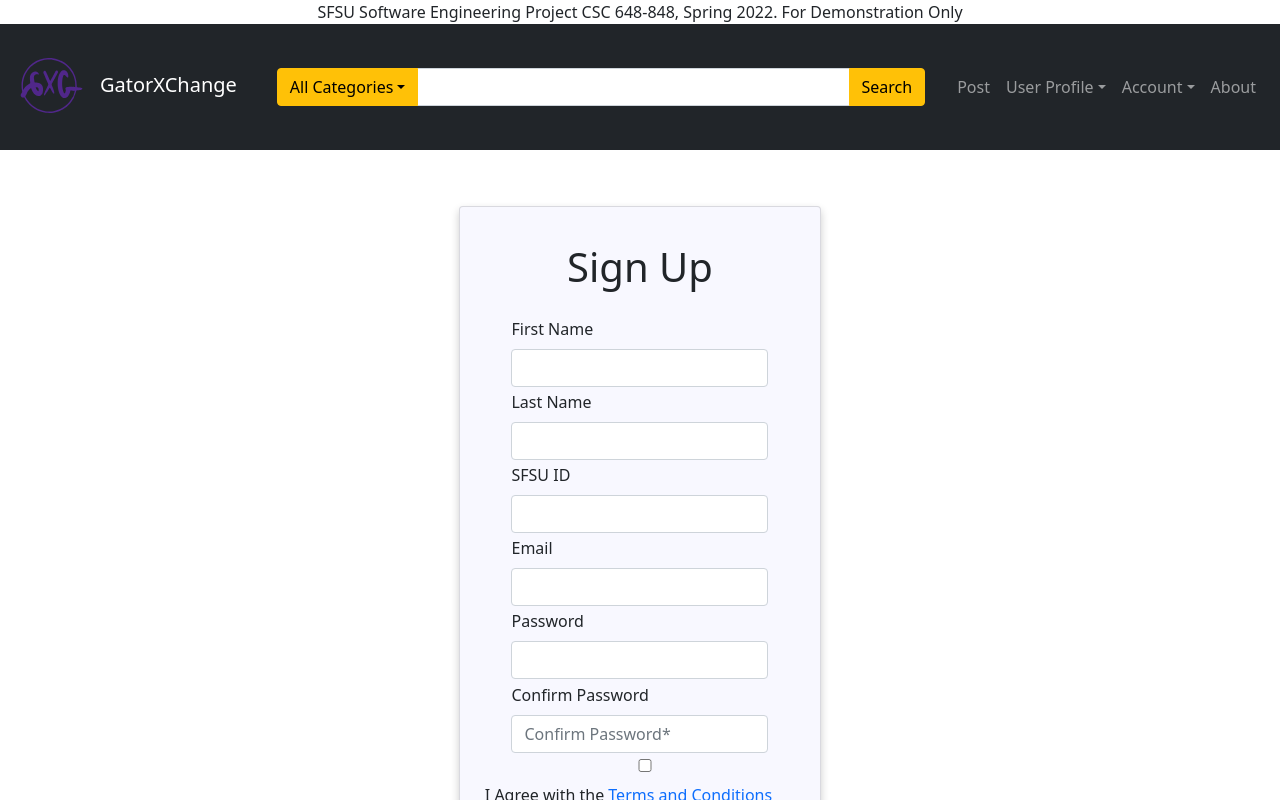
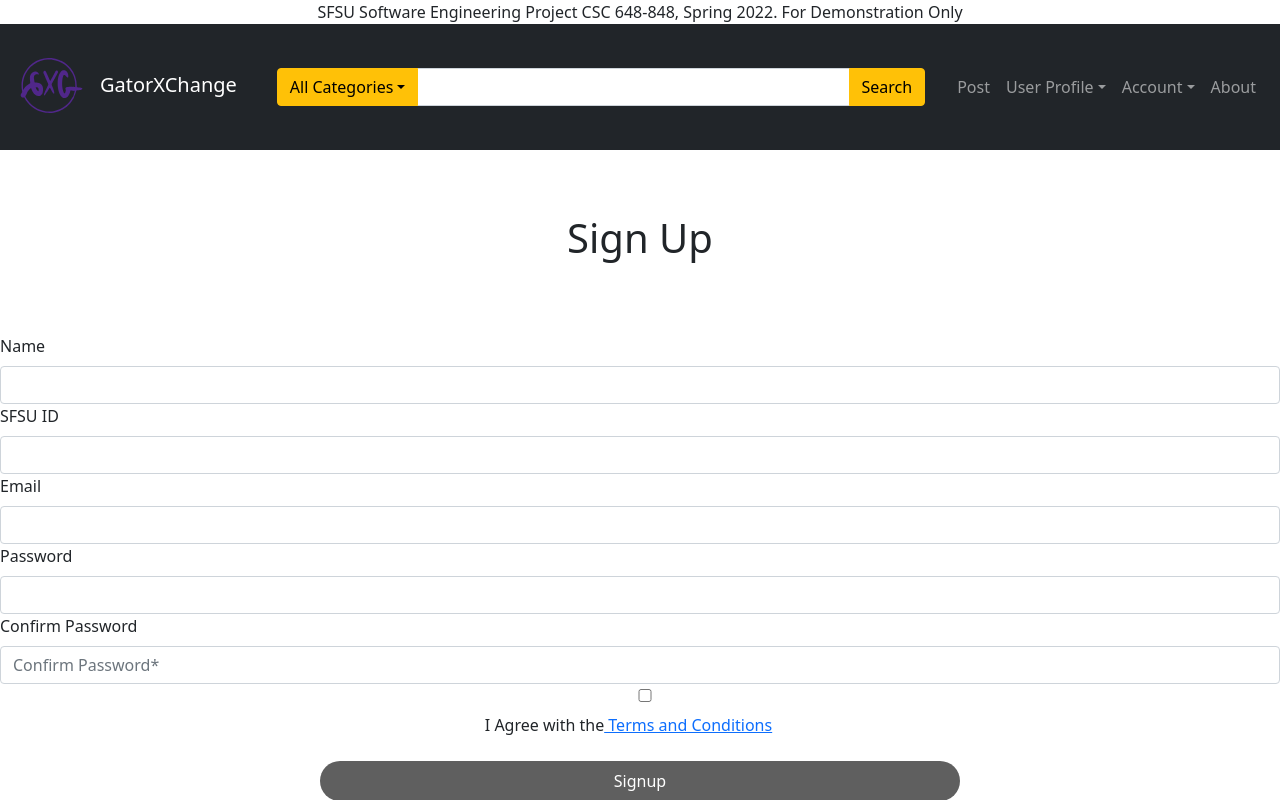
Before and after one commit to DrashtiShah23/online-marketplace-GatorXchange, a React (Create React App) app in the folder application/client/: page /SignUp in a window 1280 px wide. Shown: the top 800 px of the page. Built offline with nearby package versions, Linux system fonts and the light colour scheme.

Commit message:
Change to css and updated validation

```diff
--- a/application/client/src/css/registration.css
+++ b/application/client/src/css/registration.css
@@ -112,7 +112,6 @@ input, select {
   }
   .registerButton{
       border: none;
-    align: center;
       margin: .5cm;
       outline: 0;
       display: inline-block;
--- a/application/client/src/pages/signup.js
+++ b/application/client/src/pages/signup.js
@@ -5,12 +5,12 @@ import { Link } from "react-router-dom";
 import { Form } from "react-bootstrap";
 
 const Signup = () => {
-  const [firstName, setfirstName] = useState("");
-  const [lastName, setlastName] = useState("");
+  const [Name, setName] = useState("");
+  //const [lastName, setlastName] = useState("");
   const [email, setEmail] = useState("");
   const [password, setPassword] = useState("");
   const [confirmPassword, setConfPassword] = useState("");
-  const [val, setVal] = useState();
+  const [id, setID] = useState();
   const [setcheckboxvalue] = useState(false);
 
 // Prevents form from being submitted if form is not valid
@@ -30,38 +30,36 @@ const Signup = () => {
       })
   })();
   return (
-  <form class="needs-validation" noValidate>
+  <form class="row row-cols-lg-auto g-3 align-items-center needs-validation" noValidate>
     <div className="container">
-      <div className="card">
         <h1>Sign Up</h1>
-
-        <div id="signup-label">
-          <Form.Label className="formLabel" class="form-label" for = "validFirstName">First Name</Form.Label>
+        <div class="col-12">
+          <Form.Label className="formLabel" class="form-label" for = "validName">Name</Form.Label>
           <input
             class="form-control"
-            id= "validFirstName"
+            id= "validName"
             type="text"
             //placeholder="FirstName*"
-            onFocus={(e) => (e.target.placeholder = "")}
-            onBlur={(e) => (e.target.placeholder = "First Name")}
+            //onFocus={(e) => (e.target.placeholder = "")}
+            //onBlur={(e) => (e.target.placeholder = "First Name")}
             required
-            value={firstName}
-            onChange={(e) => setfirstName(e.target.value)}
+            value={Name}
+            onChange={(e) => setName(e.target.value)}
           />
           <div class="invalid-feedback">
-            Enter a First Name.
+            Enter Name.
           </div>
           {/* <label htmlFor="firstName">First Name*</label> */}
         </div>
-        <div id="signup-label">
+        {/* <div id="signup-label">
           <Form.Label className="formLabel" class="form-label" for = "validLastName">Last Name</Form.Label>
           <input
             class="form-control"
             id="validLastName"
             type="text"
             //placeholder="LastName*"
-            onFocus={(e) => (e.target.placeholder = "")}
-            onBlur={(e) => (e.target.placeholder = "Last Name")}
+            //onFocus={(e) => (e.target.placeholder = "")}
+            //onBlur={(e) => (e.target.placeholder = "Last Name")}
             required
             value={lastName}
             onChange={(e) => setlastName(e.target.value)}
@@ -69,22 +67,23 @@ const Signup = () => {
           <div class="invalid-feedback">
             Enter a Last Name.
           </div>
-          {/* <label htmlFor="lastname">Last Name*</label> */}
-        </div>
-        <div id="signup-label">
+          {/* <label htmlFor="lastname">Last Name*</label>
+        </div> */}
+        <div class="col-12">
           <Form.Label className="formLabel" class="form-label" for = "validID">SFSU ID</Form.Label>
           <input
             class="form-control"
             id="validID"
             value="sfsuID"
            // placeholder="SFSU ID*"
-            onFocus={(e) => (e.target.placeholder = "")}
-            onBlur={(e) => (e.target.placeholder = "000000000")}
+            //onFocus={(e) => (e.target.placeholder = "")}
+           // onBlur={(e) => (e.target.placeholder = "000000000")}
             required
-            pattern="{9,}"
-            value={val}
+            pattern="().{9,}"
+            value={id}
             onChange={(e) =>
-              setVal((v) => (e.target.validity.valid ? e.target.value : v))
+              //setVal((v) => (e.target.validity.valid ? e.target.value : v))
+              setID(e.target.value)
             }
           />
           <div class="invalid-feedback">
@@ -92,7 +91,7 @@ const Signup = () => {
           </div>
           {/* <label htmlFor="sfsuID">SFSU ID*</label> */}
         </div>
-        <div id="signup-label">
+        <div class="col-12">
           <Form.Label className="formLabel" class="form-label" for = "validEmail">Email</Form.Label>
           <input
             class="form-control"
@@ -102,6 +101,7 @@ const Signup = () => {
           //onFocus={(e) => (e.target.placeholder = "")}
             //onBlur={(e) => (e.target.placeholder = "xyz@sfsu.edu")}
             required
+            pattern=".+@sfsu\.com"
             value={email}
             onChange={(e) => setEmail(e.target.value)}
           />
@@ -109,7 +109,7 @@ const Signup = () => {
             Enter a SFSU email.
           </div>
         </div>
-        <div id="signup-label">
+        <div class="col-12">
           <Form.Label class="form-label" for ="validPassword">Password</Form.Label>
           <input
             class="form-control"
@@ -127,7 +127,7 @@ const Signup = () => {
           "Must contain at least one number and one uppercase and lowercase letter, and at least 8 or more characters"
           </div>
       </div>
-        <div id="signup-label">
+        <div class="col-12">
           <Form.Label className="formLabel" class="form-label" for = "validConfirmPassword">Confirm Password</Form.Label>
           <input
             class="form-control"
@@ -153,6 +153,9 @@ const Signup = () => {
             id="TnC"
             onChange={(e) => setcheckboxvalue(e.target.value)}
           />
+          <div class="invalid-feedback">
+            Please accept terms and conditions to register
+          </div>
 
           <label id="TnC">
             {" "}
@@ -169,7 +172,6 @@ const Signup = () => {
           </p>
         </div>
       </div>
-    </div>
     </form>
   );
 };
```
Lines whose indentation alone changed are shown as unchanged.
